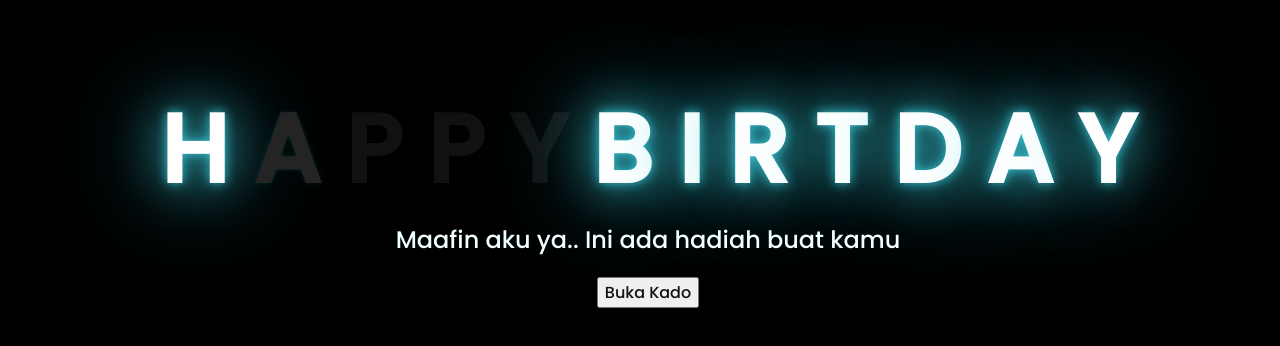
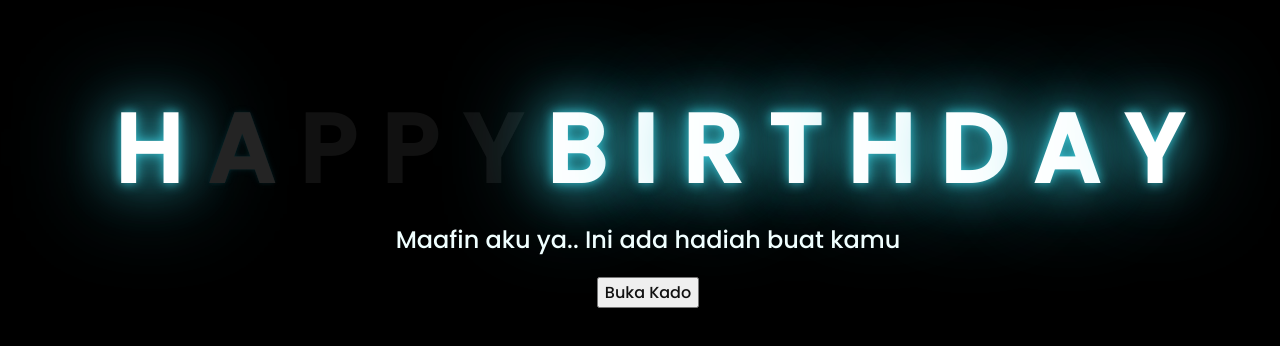
Before and after one commit to THISONEISFORYOUU/THISONEISFORYOUU, a plain HTML site: page HBD.html in a window 1280 px wide. Shown: the part 216-562 px from the top of the page. Drawn offline with Linux system fonts and the light colour scheme.

Commit message:
Add files via upload

```diff
--- a/HBD.html
+++ b/HBD.html
@@ -20,6 +20,7 @@
         <span>I</span>
         <span>R</span>
         <span>T</span>
+        <span>H</span>
         <span>D</span>
         <span>A</span>
         <span>Y</span>
```
